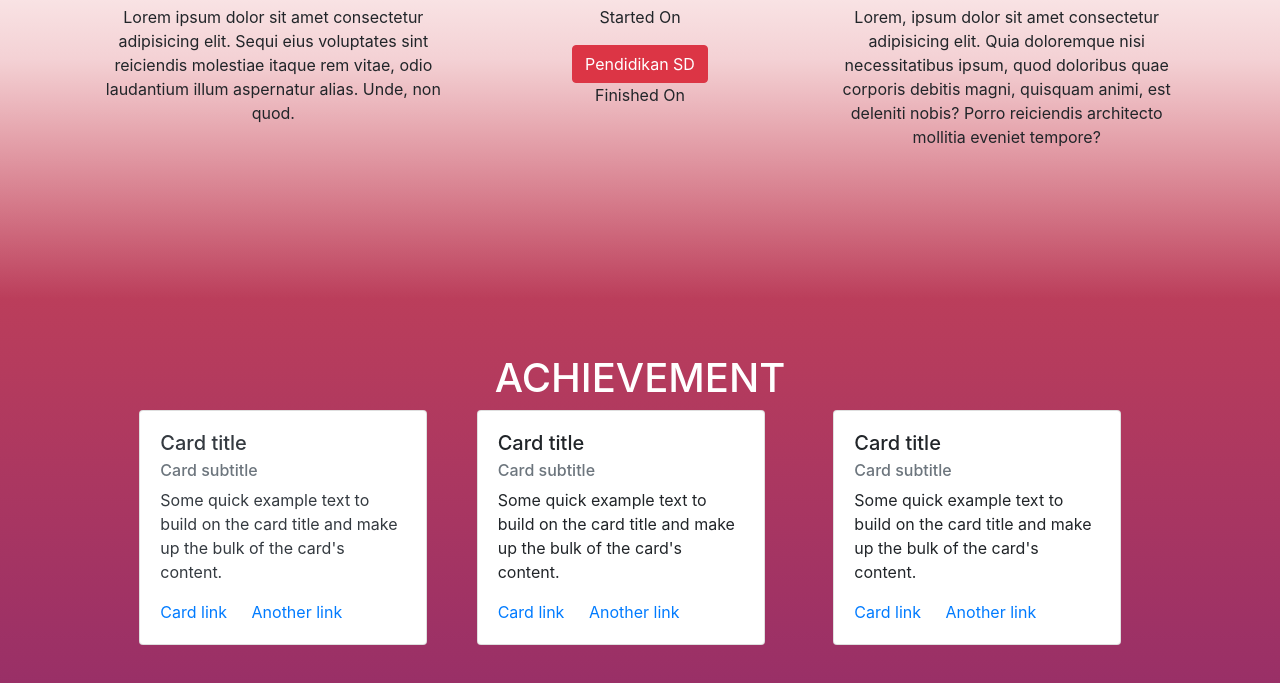
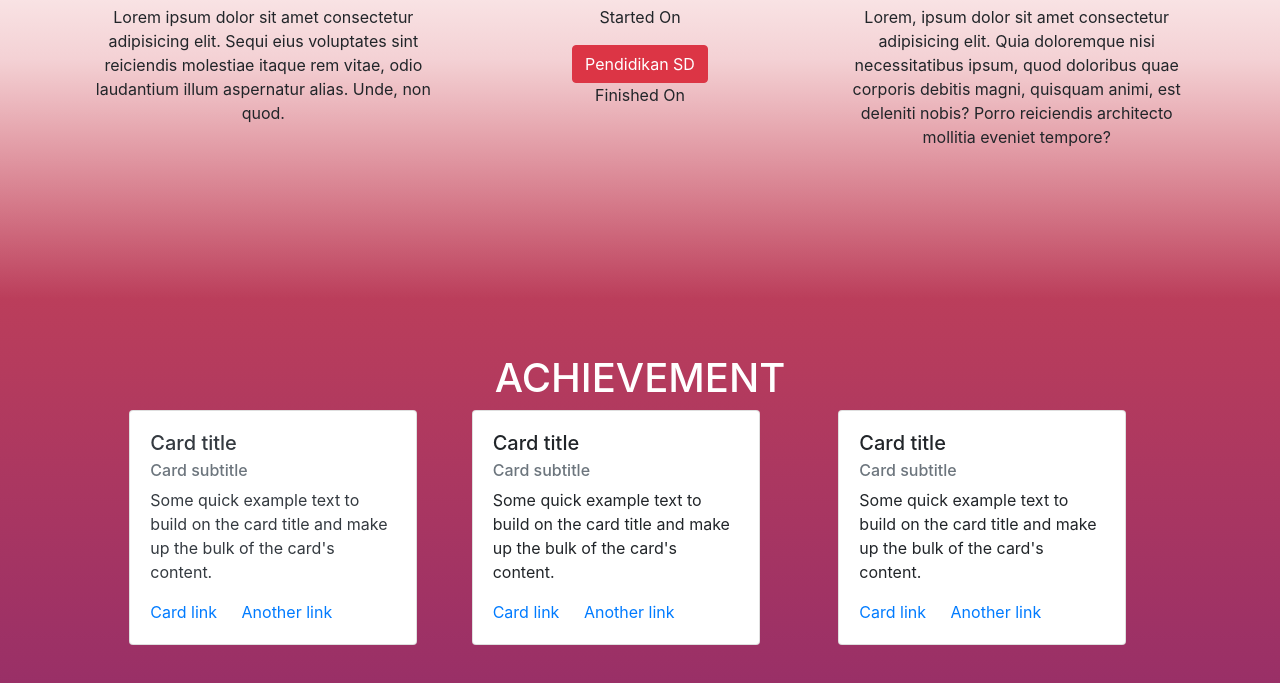
Before and after one commit to jiannkaemung/biodata, a plain HTML site: page index.html in a window 1280 px wide. Shown: the part 897-1580 px from the top of the page. Drawn offline with nearby package versions, Linux system fonts and the light colour scheme.

Commit message:
kedua komit

```diff
--- a/app.css
+++ b/app.css
@@ -24,7 +24,7 @@ body {
     padding-top: 50px;
 }
 .row {
-padding: 0px 20px;
+padding: 0px 5px;
 }
 .achievement {
     padding-top: 55px;
```
